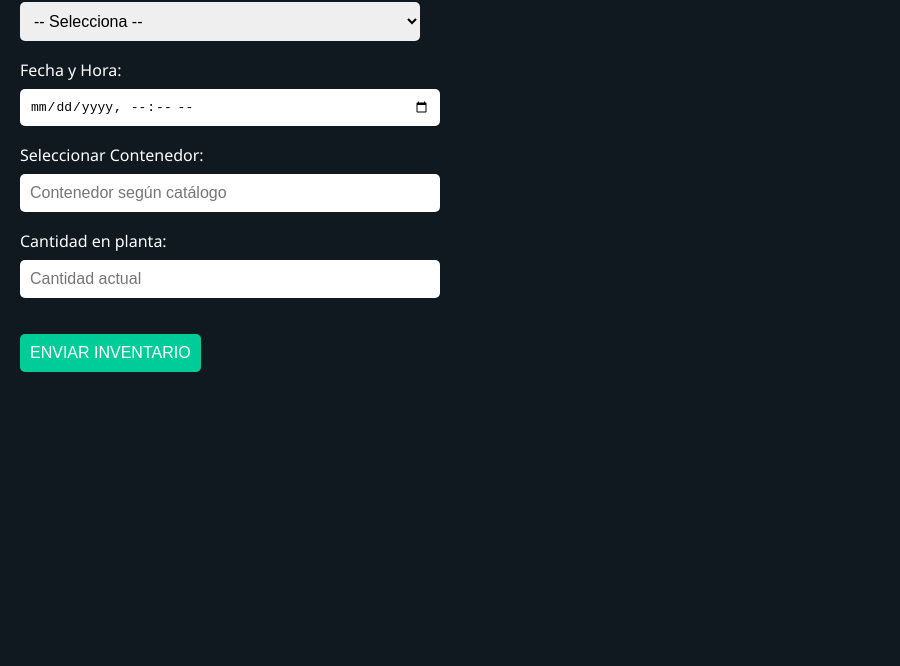
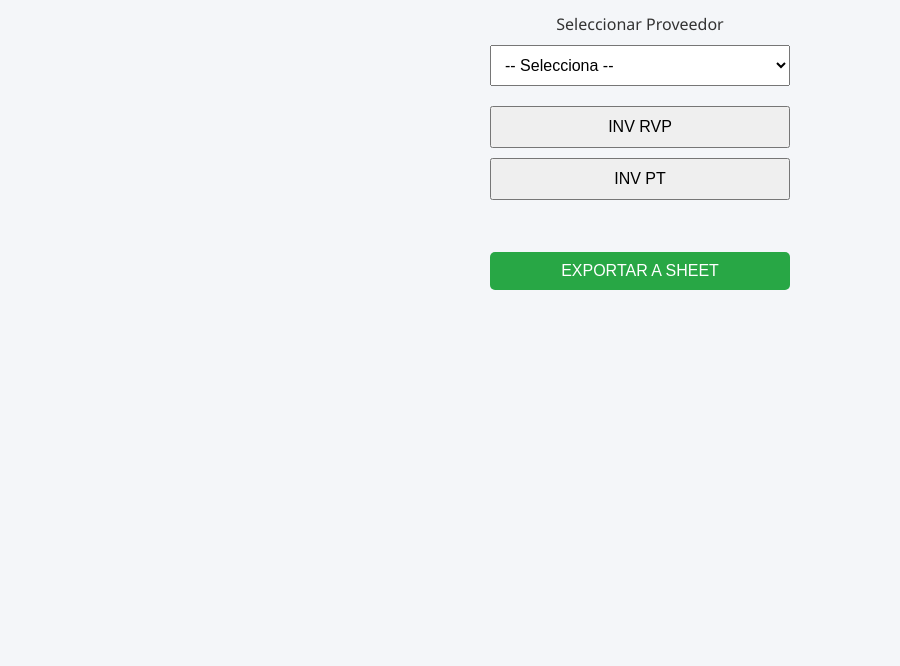
Before and after one commit to BLINKING48/SUPPLIER-INVENTORY, a plain HTML site: page index.html in a window 1280 px wide. Shown: the part 134-800 px from the top of the page, without its empty margins (0-900 px from the left). Drawn offline with Linux system fonts and the light colour scheme.

Commit message:
Update index.html

```diff
--- a/index.html
+++ b/index.html
@@ -1,56 +1,47 @@
 <!DOCTYPE html>
 <html lang="es">
 <head>
-  <meta charset="UTF-8" />
+  <meta charset="UTF-8">
   <title>SUPPLIER INVENTORY</title>
   <style>
     body {
       font-family: 'Segoe UI', sans-serif;
-      background-color: #101820;
-      color: #fff;
-      margin: 0;
-      padding: 20px;
+      background-color: #f4f6f9;
+      color: #333;
+      padding: 30px;
     }
-
     h1 {
-      color: #00ffff;
-      font-size: 2em;
+      text-align: center;
+      font-size: 2.5rem;
+      color: #111;
     }
-
     select, input, button {
+      display: block;
+      margin: 10px auto;
       padding: 10px;
-      margin: 8px 0;
+      font-size: 1rem;
+      width: 300px;
+    }
+    .container {
+      text-align: center;
+      margin-top: 20px;
+    }
+    .tab {
+      display: none;
+    }
+    .tab.active {
+      display: block;
+    }
+    .btn {
+      border: none;
+      cursor: pointer;
       border-radius: 5px;
-      border: none;
-      font-size: 1em;
     }
-
-    select, input {
-      width: 100%;
-      max-width: 400px;
-    }
-
-    button {
-      background-color: #00cc99;
-      color: #fff;
-      cursor: pointer;
-    }
-
-    button:hover {
-      background-color: #009977;
-    }
-
-    .section {
-      margin-bottom: 30px;
-    }
-
-    label {
-      display: block;
-      margin-top: 10px;
-    }
-
-    .button-group {
-      margin-top: 20px;
+    .btn-green { background-color: #28a745; color: white; }
+    .btn-red { background-color: #dc3545; color: white; }
+    .btn-orange { background-color: #fd7e14; color: white; }
+    .tab-selector {
+      margin: 20px;
     }
   </style>
 </head>
@@ -58,81 +49,93 @@
 
   <h1>SUPPLIER INVENTORY</h1>
 
-  <div class="section">
-    <label for="proveedor">Seleccionar Proveedor:</label>
+  <div class="container">
+    <label for="proveedor">Seleccionar Proveedor</label>
     <select id="proveedor">
       <option value="">-- Selecciona --</option>
-      <option value="BRAZEWAY">46882 BRAZEWAY MEXICO S DE R L DE CV</option>
-      <option value="COLLIS">64955 COLLIS DE MEXICO LLC</option>
-      <option value="ENGINEERED">67764 ENGINEERED PLASTIC COMPONENTS INC</option>
-      <option value="TROQUELADAS">46849 ESPECIALIDADES TROQUELADAS SA DE CV</option>
-      <option value="GEMTRON">46541 GEMTRON DE MEXICO SA DE CV</option>
-      <option value="GLASSER">49329 GLASSER SA DE CV</option>
-      <option value="HUNTINGTON">38902 HUNTINGTON FOAM LLC</option>
-      <option value="INDUSTRIAL">33343 INDUSTRIAL DIELECTRICS INC</option>
-      <option value="ISE">83228 ISE METAL INC</option>
-      <option value="JONES">47100 JONES PLASTIC & ENGINEERING DE</option>
-      <option value="MANUFACTURAS">46550 MANUFACTURAS Y SERVICIOS TROQUELADO</option>
-      <option value="MARCEGAGLIA">71580 MARCEGAGLIA MEXICO, S DE RL DE CV</option>
-      <option value="OLSON">83016 OLSON METAL PRODUCTS, LLC</option>
-      <option value="PLASTIEXPORTS">53040 PLASTIEXPORTS SA DE CV</option>
-      <option value="POLIESTIRENO">48567 POLIESTIRENO ALFA GAMMA S A DE C V</option>
-      <option value="REHAU">47135 REHAU SA DE CV</option>
-      <option value="SP">51737 SP MANUFACTURAS S DE RL DE CV</option>
-      <option value="STARION">71724 STARION MONTERREY MEXICO S A DE C</option>
-      <option value="TAE">65749 TAE SUNG MEXICO S A DE C V</option>
-      <option value="UNICAR">47796 UNICAR PLASTICS SA DE CV</option>
-      <option value="WHIRLPOOL">ML24 WHIRLPOOL OVERSEAS MANUFACTURING S.</option>
-      <option value="WOLVERINE">9028 WOLVERINE METAL STAMPING</option>
+      <option value="46882">BRAZEWAY MEXICO S DE R L DE CV</option>
+      <option value="64955">COLLIS DE MEXICO LLC</option>
+      <option value="67764">ENGINEERED PLASTIC COMPONENTS INC</option>
+      <!-- Agrega los demás proveedores aquí -->
+      <option value="9028">WOLVERINE METAL STAMPING</option>
     </select>
 
-    <label for="fecha">Fecha y Hora:</label>
-    <input type="datetime-local" id="fecha">
+    <div class="tab-selector">
+      <button onclick="showTab('rvp')">INV RVP</button>
+      <button onclick="showTab('pt')">INV PT</button>
+    </div>
 
-    <label for="contenedor">Seleccionar Contenedor:</label>
-    <input type="text" id="contenedor" placeholder="Contenedor según catálogo">
+    <div id="rvp" class="tab">
+      <input type="datetime-local" id="fecha_rvp">
+      <input type="text" id="contenedor_rvp" placeholder="Seleccionar Contenedor">
+      <input type="number" id="cantidad_rvp" placeholder="Cantidad en Planta">
+      <button class="btn btn-green" onclick="enviarDatos('RVP')">ENVIAR INVENTARIO</button>
+      <button class="btn btn-red" onclick="limpiar('rvp')">LIMPIAR DATOS</button>
+      <button class="btn btn-orange" onclick="verHistorial()">HISTORIAL DE INV</button>
+    </div>
 
-    <label for="cantidad">Cantidad en planta:</label>
-    <input type="number" id="cantidad" placeholder="Cantidad actual">
+    <div id="pt" class="tab">
+      <input type="datetime-local" id="fecha_pt">
+      <input type="text" id="contenedor_pt" placeholder="Seleccionar Contenedor">
+      <input type="text" id="parte_pt" placeholder="Número de Parte de Pieza">
+      <input type="number" id="pack_pt" placeholder="Estandar Pack">
+      <input type="number" id="cantidad_pt" placeholder="Cantidad en Planta">
+      <button class="btn btn-green" onclick="enviarDatos('PT')">ENVIAR INVENTARIO</button>
+      <button class="btn btn-red" onclick="limpiar('pt')">LIMPIAR DATOS</button>
+      <button class="btn btn-orange" onclick="verHistorial()">HISTORIAL DE INV</button>
+    </div>
 
-    <div class="button-group">
-      <button onclick="enviarInventario()">ENVIAR INVENTARIO</button>
-    </div>
+    <br>
+    <button class="btn btn-green" onclick="exportarASheet()">EXPORTAR A SHEET</button>
   </div>
 
   <script>
-    function enviarInventario() {
+    function showTab(tab) {
+      document.querySelectorAll('.tab').forEach(el => el.classList.remove('active'));
+      document.getElementById(tab).classList.add('active');
+    }
+
+    function limpiar(tab) {
+      document.querySelectorAll(`#${tab} input`).forEach(el => el.value = "");
+    }
+
+    function enviarDatos(tipo) {
       const proveedor = document.getElementById("proveedor").value;
-      const fecha = document.getElementById("fecha").value;
-      const contenedor = document.getElementById("contenedor").value;
-      const cantidad = document.getElementById("cantidad").value;
-
-      if (!proveedor || !fecha || !contenedor || !cantidad) {
-        alert("Por favor llena todos los campos.");
+      if (!proveedor) {
+        alert("Selecciona un proveedor.");
         return;
       }
 
       const datos = {
-        proveedor,
-        fecha,
-        contenedor,
-        cantidad
+        tipo: tipo,
+        proveedor: proveedor,
+        fecha: document.getElementById(`fecha_${tipo.toLowerCase()}`).value,
+        contenedor: document.getElementById(`contenedor_${tipo.toLowerCase()}`).value,
+        cantidad: document.getElementById(`cantidad_${tipo.toLowerCase()}`).value
       };
 
-      fetch("https://script.google.com/a/macros/whirlpool.com/s/AKfycbywO-vQOXZfCmD1ykPKDHp-w72Olk-KQtaS5ydGxS74tA_F1zP5ikq7Bx0x_7U1JTy7/exec", {
-        method: "POST",
-        mode: "no-cors",
-        headers: {
-          "Content-Type": "application/json"
-        },
+      if (tipo === "PT") {
+        datos.parte = document.getElementById("parte_pt").value;
+        datos.pack = document.getElementById("pack_pt").value;
+      }
+
+      fetch('https://script.google.com/macros/s/AKfycbzX.../exec', {
+        method: 'POST',
+        mode: 'no-cors',
         body: JSON.stringify(datos)
       });
 
-      alert("Inventario enviado correctamente.");
-      document.getElementById("fecha").value = "";
-      document.getElementById("contenedor").value = "";
-      document.getElementById("cantidad").value = "";
+      alert("Datos enviados");
+    }
+
+    function verHistorial() {
+      window.open("https://docs.google.com/spreadsheets/d/1M0Xbu5ACkNK8rJRX-DMJDoq_LYmFJQaX-6Qti2e7mWs", '_blank');
+    }
+
+    function exportarASheet() {
+      window.open("https://docs.google.com/spreadsheets/create", '_blank');
     }
   </script>
+
 </body>
 </html>
```
